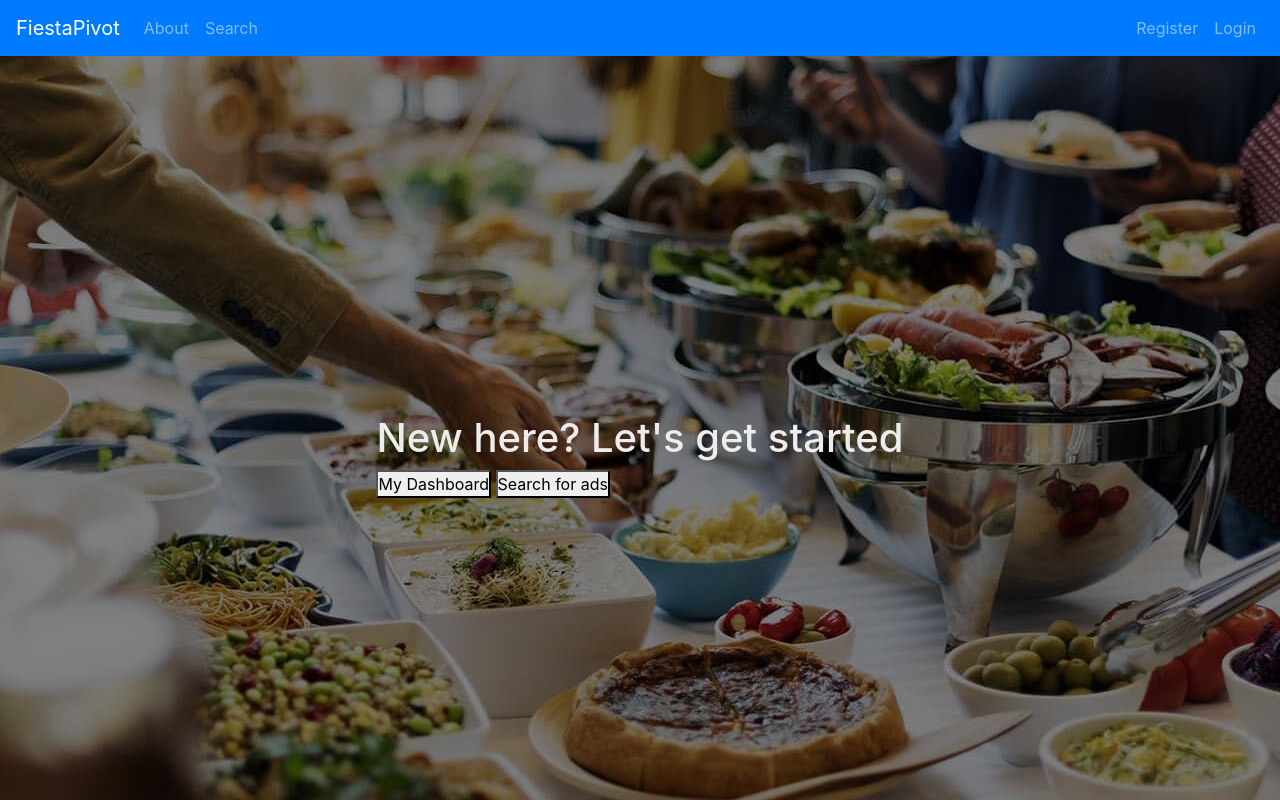
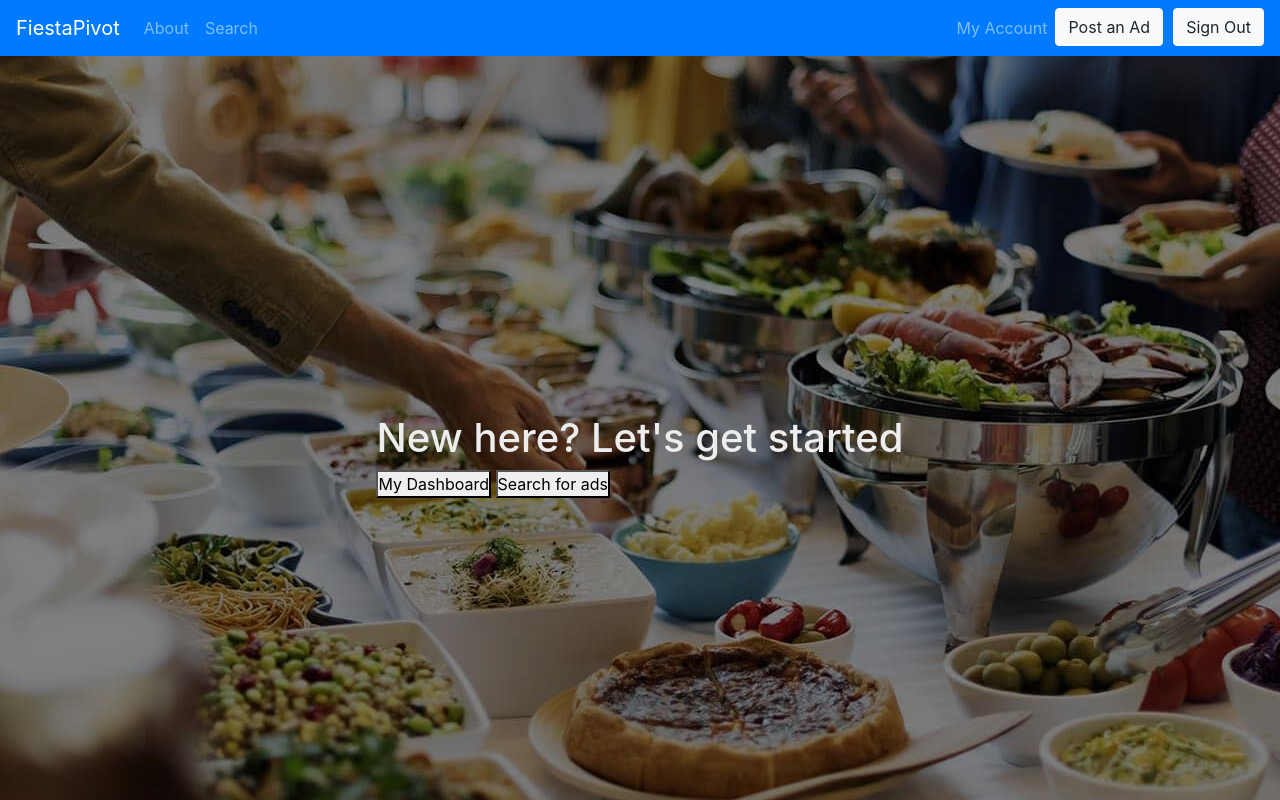
Before and after one commit to baileyivancic/FiestaPivot-SENG2011_18s2, a plain HTML site: page templates/index.html in a window 1280 px wide. Shown: the top 800 px of the page. Drawn offline with nearby package versions, Linux system fonts and the light colour scheme; files that its build step writes are made by us from their sources; files whose address does not match are found by name.

Commit message:
nav bar - index page

```diff
--- a/templates/index.html
+++ b/templates/index.html
@@ -35,13 +35,20 @@
 				</ul>
 				<!-- Dont need this since user already logged in -->
 		        <ul class="navbar-nav ml-auto">
-						<li class="nav-item">
-							<a class="nav-link" href="/register">Register</a>
-						</li>
-						<li class="nav-item">
-							<a class="nav-link" href="/login">Login</a>
-						</li>
-					</ul>
+                    <li class="nav-item">
+						<a class="nav-link" href="/account">My Account</a>
+					</li>
+					<li class="nav-item">
+						<a href="/post-ad">
+							<button type="button" class="btn btn-light">Post an Ad</button>
+						</a>
+					</li>
+					<li style="margin-left: 10px;" class="nav-item">
+						<a href="/logout">
+							<button type="button" class="btn btn-light">Sign Out</button>
+						</a>
+					</li>
+                </ul>
 		    </div>
 		</nav>
 
```
Also changed, not shown: templates/about.html (indentation only), 1 other file.
